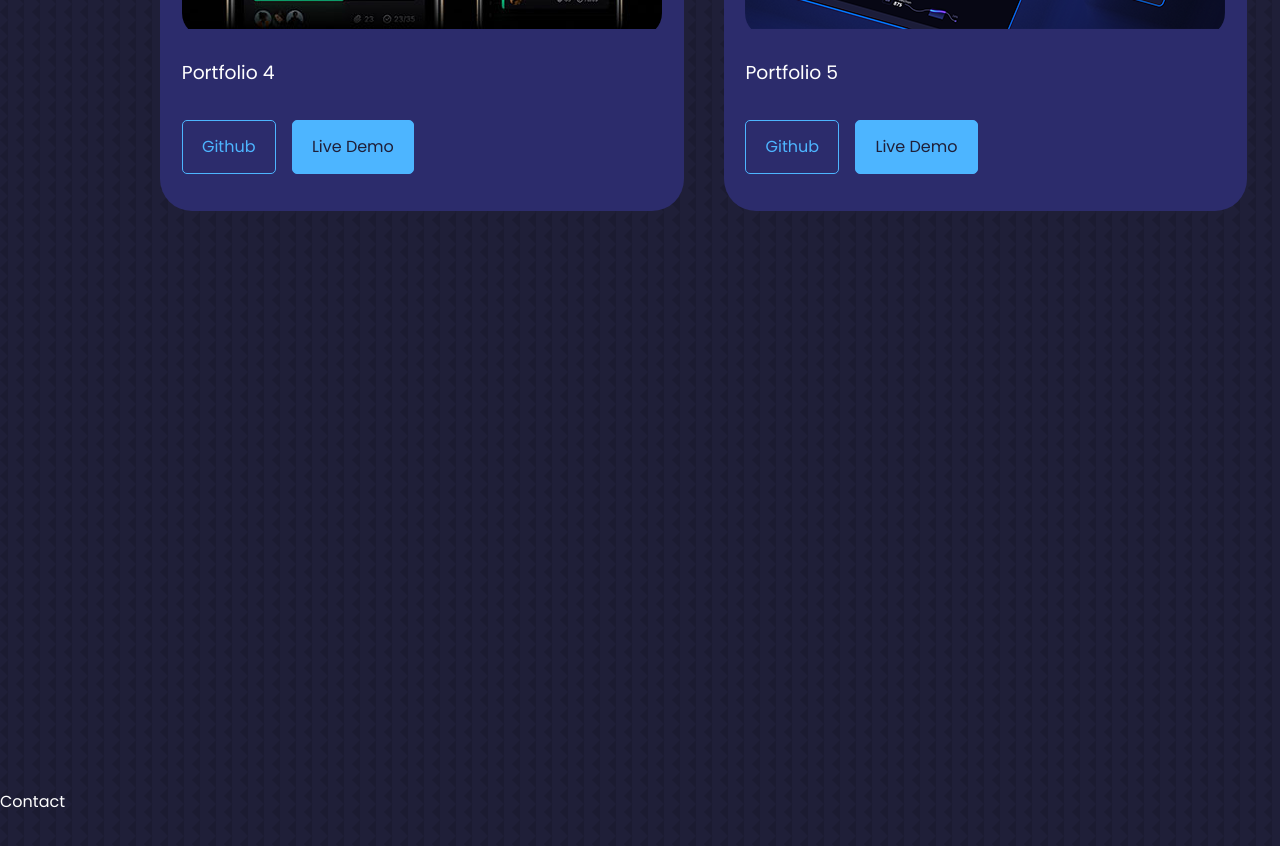
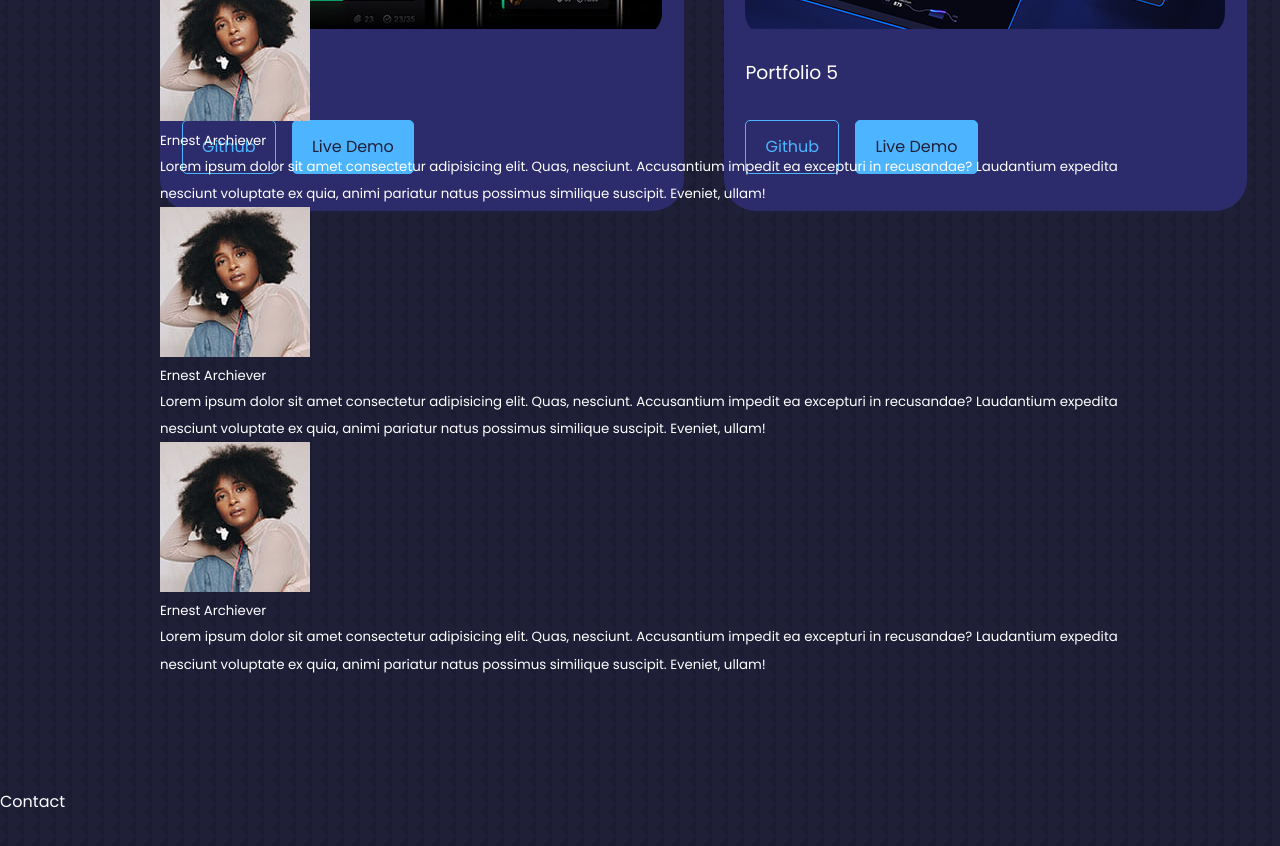
Before and after one commit to hamam99/portofolio-website, a React (Create React App) app: page / in a window 1280 px wide. Shown: the part 4780-5626 px from the top of the page. Built offline with nearby package versions, Linux system fonts and the light colour scheme.

Commit message:
create screen testimonials

```diff
--- a/src/components/testimonials/Testimonials.jsx
+++ b/src/components/testimonials/Testimonials.jsx
@@ -1,8 +1,57 @@
 import React from 'react'
 import './testimonials.css'
+import AVTR1 from '../../assets/avatar1.jpg'
+import AVTR2 from '../../assets/avatar2.jpg'
+import AVTR3 from '../../assets/avatar3.jpg'
+import AVTR4 from '../../assets/avatar4.jpg'
 
 function Testimonials() {
-  return <section id="testimonials">Testimonials</section>
+  return (
+    <section id="testimonials">
+      <h5>Review from Client</h5>
+      <h2>Testimonials</h2>
+      <div className="container testimonials__container">
+        <article className="testimonials">
+          <div className="client__avatar">
+            <img src={AVTR1} alt="Avatar 1" />
+            <h5>Ernest Archiever</h5>
+            <small className="client__review">
+              Lorem ipsum dolor sit amet consectetur adipisicing elit. Quas,
+              nesciunt. Accusantium impedit ea excepturi in recusandae?
+              Laudantium expedita nesciunt voluptate ex quia, animi pariatur
+              natus possimus similique suscipit. Eveniet, ullam!
+            </small>
+          </div>
+        </article>
+
+        <article className="testimonials">
+          <div className="client__avatar">
+            <img src={AVTR1} alt="Avatar 1" />
+            <h5>Ernest Archiever</h5>
+            <small className="client__review">
+              Lorem ipsum dolor sit amet consectetur adipisicing elit. Quas,
+              nesciunt. Accusantium impedit ea excepturi in recusandae?
+              Laudantium expedita nesciunt voluptate ex quia, animi pariatur
+              natus possimus similique suscipit. Eveniet, ullam!
+            </small>
+          </div>
+        </article>
+
+        <article className="testimonials">
+          <div className="client__avatar">
+            <img src={AVTR1} alt="Avatar 1" />
+            <h5>Ernest Archiever</h5>
+            <small className="client__review">
+              Lorem ipsum dolor sit amet consectetur adipisicing elit. Quas,
+              nesciunt. Accusantium impedit ea excepturi in recusandae?
+              Laudantium expedita nesciunt voluptate ex quia, animi pariatur
+              natus possimus similique suscipit. Eveniet, ullam!
+            </small>
+          </div>
+        </article>
+      </div>
+    </section>
+  )
 }
 
 export default Testimonials
```
